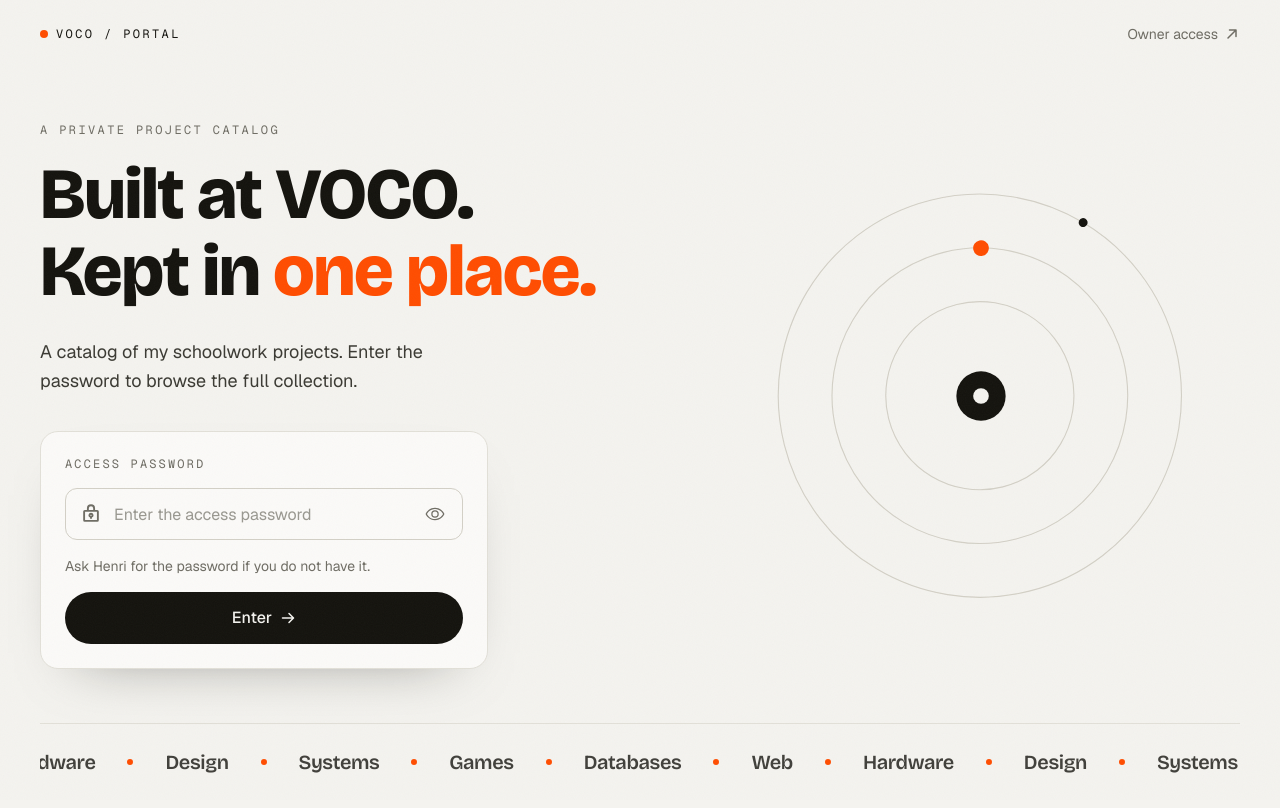
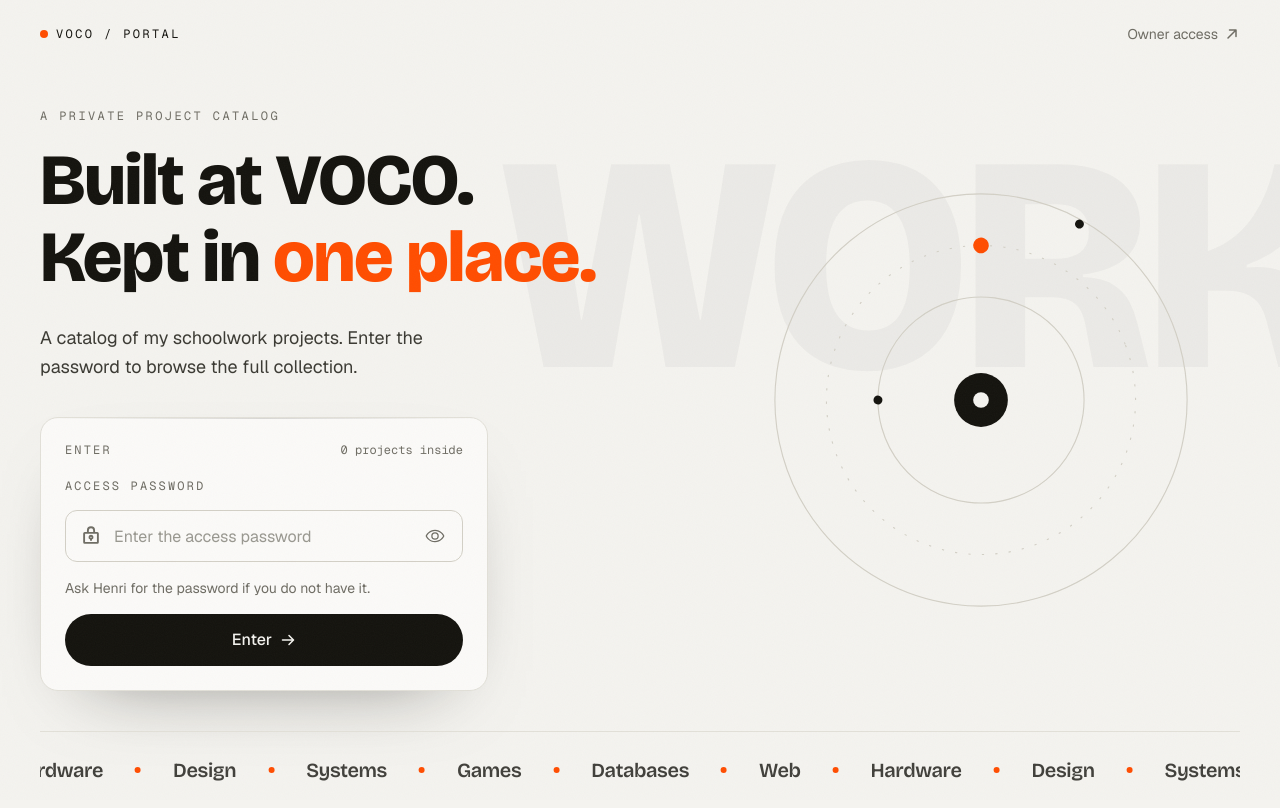
Before and after one commit to MHenri27/voco-project-portal, a Next.js app: page / in a window 1280 px wide. Built offline with nearby package versions, Linux system fonts and the light colour scheme; no server answers; the database is empty.

Commit message:
elevate landing with ghost wordmark and pointer drift

```diff
--- a/app/page.tsx
+++ b/app/page.tsx
@@ -1,5 +1,9 @@
 import { Landing } from "@/components/landing";
+import { listProjects } from "@/lib/projects";
 
-export default function HomePage() {
-  return <Landing />;
+export const dynamic = "force-dynamic";
+
+export default async function HomePage() {
+  const projects = await listProjects();
+  return <Landing projectCount={projects.length} />;
 }
--- a/components/landing.tsx
+++ b/components/landing.tsx
@@ -10,43 +10,61 @@ import { Marquee } from "@/components/marquee";
 
 gsap.registerPlugin(useGSAP);
 
-export function Landing() {
+export function Landing({ projectCount }: { projectCount: number }) {
   const root = useRef<HTMLElement>(null);
 
   useGSAP(
-    () => {
+    (_context, contextSafe) => {
       const reduce = window.matchMedia("(prefers-reduced-motion: reduce)").matches;
-      if (reduce) return;
 
+      if (!reduce) {
         const tl = gsap.timeline({ defaults: { ease: "power3.out", duration: 0.9 } });
         tl.from(".ln-nav", { y: -16, opacity: 0 })
+          .from(".ghost", { opacity: 0, duration: 1.6 }, 0)
           .from(".ln-eyebrow", { y: 20, opacity: 0 }, "-=0.5")
           .from(".ln-title", { yPercent: 115, opacity: 0, stagger: 0.12, duration: 1 }, "-=0.4")
           .from(".ln-sub", { y: 20, opacity: 0 }, "-=0.7")
           .from(".ln-card", { y: 28, opacity: 0 }, "-=0.6")
           .from(".ln-visual", { opacity: 0, scale: 0.9, duration: 1.3 }, "-=1.3");
 
-      gsap.to(".ring-rotate", {
-        rotation: 360,
-        transformOrigin: "center",
-        repeat: -1,
-        duration: 64,
-        ease: "none",
+        gsap.to(".ring-rotate", { rotation: 360, transformOrigin: "center", repeat: -1, duration: 64, ease: "none" });
+        gsap.to(".ring-counter", { rotation: -360, transformOrigin: "center", repeat: -1, duration: 90, ease: "none" });
+        gsap.to(".orbit", { rotation: 360, transformOrigin: "center", repeat: -1, duration: 16, ease: "none" });
+        gsap.to(".orbit-slow", { rotation: -360, transformOrigin: "center", repeat: -1, duration: 28, ease: "none" });
+      }
+
+      // Pointer-reactive drift on the visual and the ghost wordmark.
+      if (!reduce && contextSafe && !window.matchMedia("(hover: none)").matches) {
+        const driftVisual = gsap.quickTo(".ln-visual", "x", { duration: 0.8, ease: "power3.out" });
+        const driftVisualY = gsap.quickTo(".ln-visual", "y", { duration: 0.8, ease: "power3.out" });
+        const driftGhost = gsap.quickTo(".ghost", "x", { duration: 1.2, ease: "power3.out" });
+
+        const onMove = contextSafe((event: PointerEvent) => {
+          const cx = window.innerWidth / 2;
+          const cy = window.innerHeight / 2;
+          const dx = (event.clientX - cx) / cx;
+          const dy = (event.clientY - cy) / cy;
+          driftVisual(dx * 24);
+          driftVisualY(dy * 24);
+          driftGhost(dx * -40);
         });
-      gsap.to(".orbit", {
-        rotation: 360,
-        transformOrigin: "center",
-        repeat: -1,
-        duration: 16,
-        ease: "none",
-      });
+        window.addEventListener("pointermove", onMove);
+        return () => window.removeEventListener("pointermove", onMove);
+      }
     },
     { scope: root },
   );
 
   return (
-    <main ref={root} className="relative flex min-h-[100dvh] flex-col px-5 md:px-10">
-      <header className="ln-nav flex items-center justify-between py-6">
+    <main ref={root} className="relative flex min-h-[100dvh] flex-col overflow-hidden px-5 md:px-10">
+      <span
+        aria-hidden="true"
+        className="ghost pointer-events-none absolute -right-[4vw] top-[14vh] select-none font-display text-[30vw] font-extrabold leading-none tracking-tighter text-ink/[0.035] md:text-[24vw]"
+      >
+        WORK
+      </span>
+
+      <header className="ln-nav relative z-10 flex items-center justify-between py-6">
         <div className="flex items-center gap-2 font-mono text-xs uppercase tracking-[0.2em] text-ink">
           <span className="size-2 rounded-full bg-accent" />
           VOCO / Portal
@@ -60,7 +78,7 @@ export function Landing() {
         </Link>
       </header>
 
-      <div className="grid flex-1 items-center gap-12 py-10 lg:grid-cols-[1.1fr_0.9fr]">
+      <div className="relative z-10 grid flex-1 items-center gap-12 py-10 lg:grid-cols-[1.1fr_0.9fr]">
         <div className="max-w-xl">
           <p className="ln-eyebrow font-mono text-xs uppercase tracking-[0.2em] text-muted">
             A private project catalog
@@ -81,7 +99,14 @@ export function Landing() {
             A catalog of my schoolwork projects. Enter the password to browse the full collection.
           </p>
 
-          <div className="ln-card mt-9 max-w-md rounded-[var(--radius-card)] border border-line bg-surface p-6 shadow-[0_24px_60px_-40px_rgba(20,19,14,0.5)]">
+          <div className="ln-card group relative mt-9 max-w-md overflow-hidden rounded-[var(--radius-card)] border border-line bg-surface p-6 shadow-[0_30px_80px_-50px_rgba(20,19,14,0.6)]">
+            <div className="pointer-events-none absolute inset-x-0 top-0 h-px bg-gradient-to-r from-transparent via-ink/15 to-transparent" />
+            <div className="mb-5 flex items-baseline justify-between">
+              <span className="font-mono text-xs uppercase tracking-[0.18em] text-muted">Enter</span>
+              <span className="font-mono text-xs text-muted">
+                {projectCount} {projectCount === 1 ? "project" : "projects"} inside
+              </span>
+            </div>
             <LoginForm
               scope="viewer"
               redirectTo="/catalog"
@@ -94,21 +119,28 @@ export function Landing() {
         <div className="ln-visual relative hidden aspect-square w-full max-w-md justify-self-center lg:flex">
           <svg viewBox="0 0 400 400" className="size-full" fill="none">
             <g className="ring-rotate">
-              <circle cx="200" cy="200" r="180" stroke="var(--line-strong)" strokeWidth="1" />
-              <circle cx="200" cy="200" r="132" stroke="var(--line-strong)" strokeWidth="1" />
-              <circle cx="200" cy="200" r="84" stroke="var(--line-strong)" strokeWidth="1" />
+              <circle cx="200" cy="200" r="184" stroke="var(--line-strong)" strokeWidth="1" />
               <circle cx="200" cy="20" r="4" fill="var(--ink)" />
             </g>
+            <g className="ring-counter">
+              <circle cx="200" cy="200" r="138" stroke="var(--line-strong)" strokeWidth="1" strokeDasharray="2 10" />
+            </g>
+            <g className="ring-rotate">
+              <circle cx="200" cy="200" r="92" stroke="var(--line-strong)" strokeWidth="1" />
+            </g>
             <g className="orbit">
-              <circle cx="200" cy="68" r="7" fill="var(--accent)" />
+              <circle cx="200" cy="62" r="7" fill="var(--accent)" />
             </g>
-            <circle cx="200" cy="200" r="22" fill="var(--ink)" />
+            <g className="orbit-slow">
+              <circle cx="108" cy="200" r="4" fill="var(--ink)" />
+            </g>
+            <circle cx="200" cy="200" r="24" fill="var(--ink)" />
             <circle cx="200" cy="200" r="7" fill="var(--bg)" />
           </svg>
         </div>
       </div>
 
-      <footer className="border-t border-line py-6">
+      <footer className="relative z-10 border-t border-line py-6">
         <Marquee items={["Web", "Hardware", "Design", "Systems", "Games", "Databases"]} />
       </footer>
     </main>
```
Lines whose indentation alone changed are shown as unchanged.
